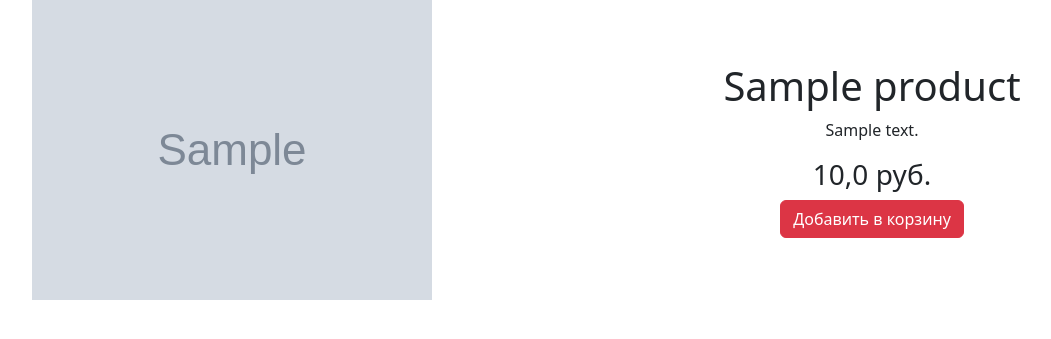
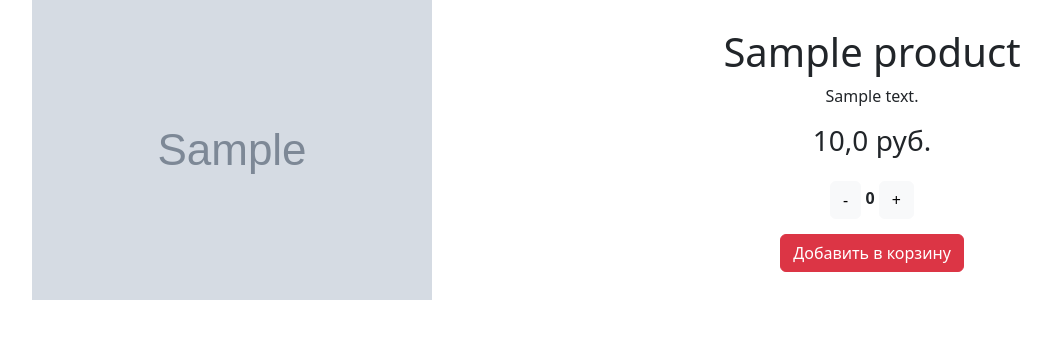
Before and after one commit to Aliya0322/eshop, a Django app: page /products/1 in a window 1280 px wide. Shown: the part 56-395 px from the top of the page, without its empty margins (88-1139 px from the left). Run offline with Django 5.2, Linux system fonts and the light colour scheme; tables that the repository leaves empty hold one stand-in row (values such as "Sample post"); grey boxes marked "Sample" are stand-in pictures.

Commit message:
init commit

```diff
--- a/shop/views.py
+++ b/shop/views.py
@@ -5,7 +5,8 @@ from django.contrib import messages
 from django.views import View
 from django.views.generic import ListView, DetailView
 from django.http.response import JsonResponse
-
+from django.views.decorators.csrf import ensure_csrf_cookie
+from django.utils.decorators import method_decorator
 
 from shop.models import Product
 from datetime import datetime
@@ -22,13 +23,6 @@ class MainView(IsAuthenticatedMixin, ListView):
         qs = super().get_queryset()
         return qs.prefetch_related("productimage_set")
 
-class IsAuthenticatedMixin:
-    def register_page(request: HttpRequest):
-        if request.method == "POST":
-            form = CustomUserCreationForm(request.POST)
-            if form.is_valid():
-                form.save()
-                return redirect("main-page")
 
 class AllProductsView(ListView):
     model = Product
@@ -40,7 +34,7 @@ class AllProductsView(ListView):
         context['current_time'] = datetime.now()
         return context
 
-
+@method_decorator(ensure_csrf_cookie, name="dispatch")
 class RegistrationView(View):
     @staticmethod
     def get(request: HttpRequest):
@@ -67,7 +61,7 @@ class LoginView(View):
     def post(request: HttpRequest):
         form = UserAuthForm(request.POST)
         if form.is_valid():
-            username = form.cleaned_data['username']  # Используем [] для доступа к данным
+            username = form.cleaned_data['username']
             password = form.cleaned_data['password']
             user = authenticate(request, username=username, password=password)
 
@@ -76,7 +70,6 @@ class LoginView(View):
                 return redirect('main-page')
             else:
                 messages.error(request, 'Неверное имя пользователя или пароль')
-
         else:
             messages.error(request, form.errors)
 
@@ -89,16 +82,18 @@ def logout_user(request: HttpRequest):
     return redirect('main-page')
 
 
-class ProductDetailView(IsAuthenticatedMixin,DetailView):
+@method_decorator(ensure_csrf_cookie, name="dispatch")
+class ProductDetailView(IsAuthenticatedMixin, DetailView):
     model = Product
     template_name = 'product_detail.html'
     context_object_name = 'product'
 
     def get_queryset(self):
-        qs=super().get_queryset()
+        qs = super().get_queryset()
         return qs.prefetch_related("productimage_set")
+
 
 class CartView(View):
     @staticmethod
-    def post(reqeust: HttpRequest):
+    def post(request: HttpRequest):
         return JsonResponse({"success": True})
--- a/static/details.css
+++ b/static/details.css
@@ -20,3 +20,7 @@ justify-content: center;
 align-items: center;
 width: 100%;
 }
+
+.counter-block {
+margin: 15px;
+}
--- a/templates/product_detail.html
+++ b/templates/product_detail.html
@@ -7,6 +7,9 @@
 <script>
 window.addEventListener('load', function() {
     let toCartBtn = document.getElementById("add-to-cart");
+        increase = document.getElementById("increase");
+        decrease = document.getElementById("decrease");
+        counter = document.getElementById("counter");
 
     function getCookie(name) {
         let cookieValue = null;
@@ -42,6 +45,19 @@ window.addEventListener('load', function() {
         .then(data => console.log(data))
         .catch(error => console.error("Ошибка:", error));
     });
+    increase.onclick = function () {
+    let value = parseInt(counter.innerHTML);
+    if (isNaN(value)) value = 0;  // Проверяем, является ли значение числом
+    if(value < {{ product.stock }}) value++;
+    counter.innerHTML = value.toString();
+};
+decrease.onclick = function () {
+    let value = parseInt(counter.innerHTML);
+    if (isNaN(value)) value = 0;
+    if(value>0) value--;
+    counter.innerHTML = value.toString();
+};
+
 });
 </script>
 
@@ -55,6 +71,11 @@ window.addEventListener('load', function() {
         <h1>{{ product.title }}</h1>  <!-- Исправлено -->
         <p>{{ product.description }}</p>
         <h3>{{ product.price }} руб.</h3>
+        <div class="counter-block">
+            <button class="btn btn-light" id="decrease">-</button>
+            <b id="counter">0</b>
+            <button class="btn btn-light" id="increase">+</button>
+        </div>
         <button type="button" class="btn btn-danger" id="add-to-cart">Добавить в корзину</button> <!-- Исправлено -->
     </div>
 </div>
```
